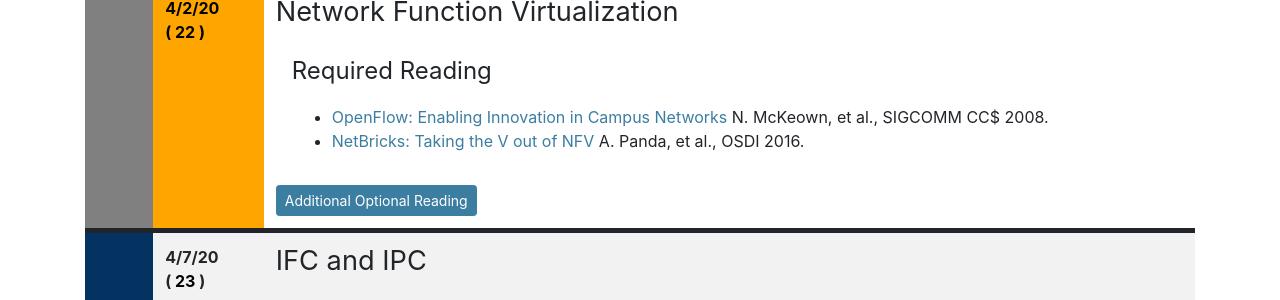
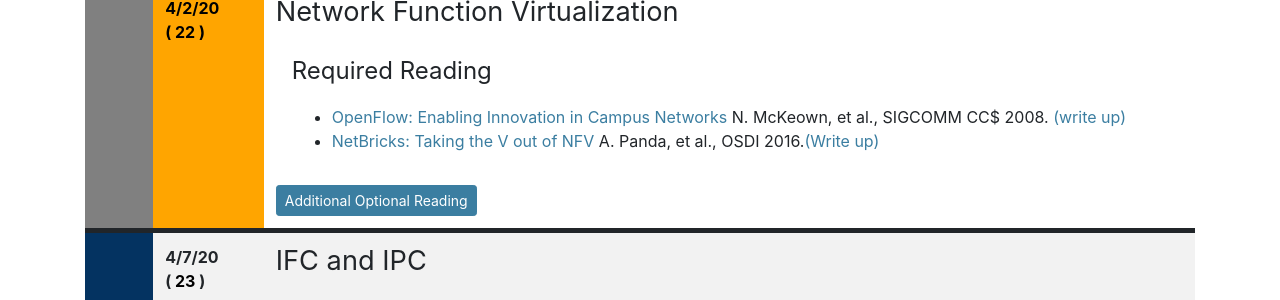
Before and after one commit to deculler/cs262b-sp20, a Jekyll site: the page built from index.md, in a window 1280 px wide and 900 px high, scrolled down 6291 px. Shown: the part 153-453 px from the top of the window. Built offline with Jekyll 4.4.1, drawn with Linux system fonts in a browser that asks for light colours; nearby versions of some CDN libraries; our own code applies the rules of GitHub Pages for plain Markdown files.

Commit message:
Add writeup links for 4/2

```diff
--- a/index.md
+++ b/index.md
@@ -421,8 +421,8 @@ Class time available to work on projects.
 
 <div class="reading">
 <div class="required_reading" markdown="1">
-* [OpenFlow: Enabling Innovation in Campus Networks](http://ccr.sigcomm.org/online/files/p69-v38n2n-mckeown.pdf) N. McKeown, et al., SIGCOMM CC$ 2008.
-* [NetBricks: Taking the V out of NFV](https://www.usenix.org/conference/osdi16/technical-sessions/presentation/panda) A. Panda, et al., OSDI 2016.
+* [OpenFlow: Enabling Innovation in Campus Networks](http://ccr.sigcomm.org/online/files/p69-v38n2n-mckeown.pdf) N. McKeown, et al., SIGCOMM CC$ 2008. [(write up)](https://docs.google.com/forms/d/e/1FAIpQLSdLU7kjcQNMPhyACZmk86VcMXytXLR8fCrFbSmNHJCceRj6qg/viewform)
+* [NetBricks: Taking the V out of NFV](https://www.usenix.org/conference/osdi16/technical-sessions/presentation/panda) A. Panda, et al., OSDI 2016.[(Write up)](https://docs.google.com/forms/d/e/1FAIpQLSeajUHkbEFgvZKvMsO43LqgbCy1tFxvg9mf-APxO8fZ74oHqw/viewform)
 </div>
 <div class="optional_reading" markdown="1">
 * [E2: A Framework for NFV Applications](https://people.eecs.berkeley.edu/~sylvia/cs268-2016/papers/e2.pdf) S. Palkar, et al., SOSP 2015
```
